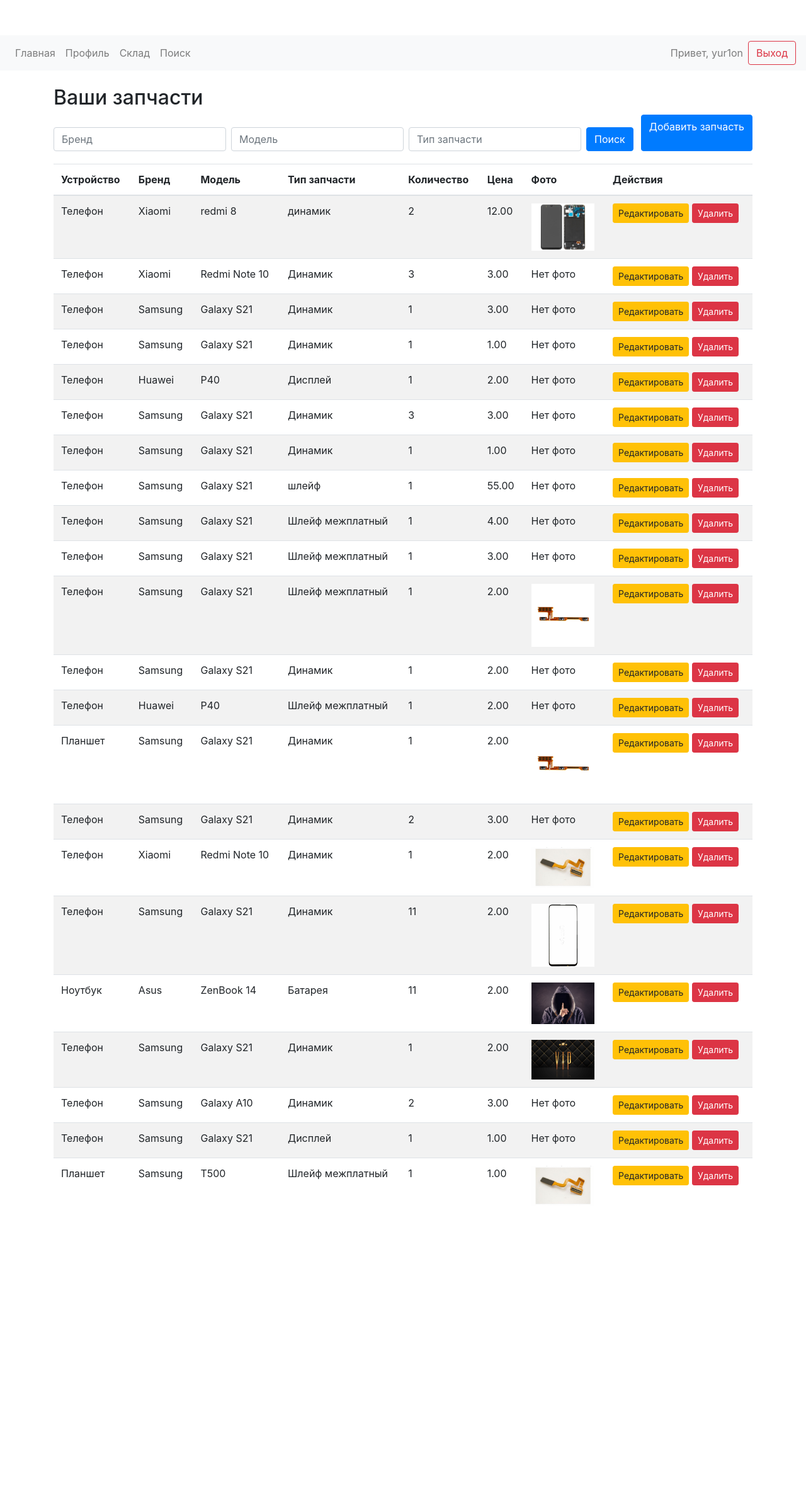
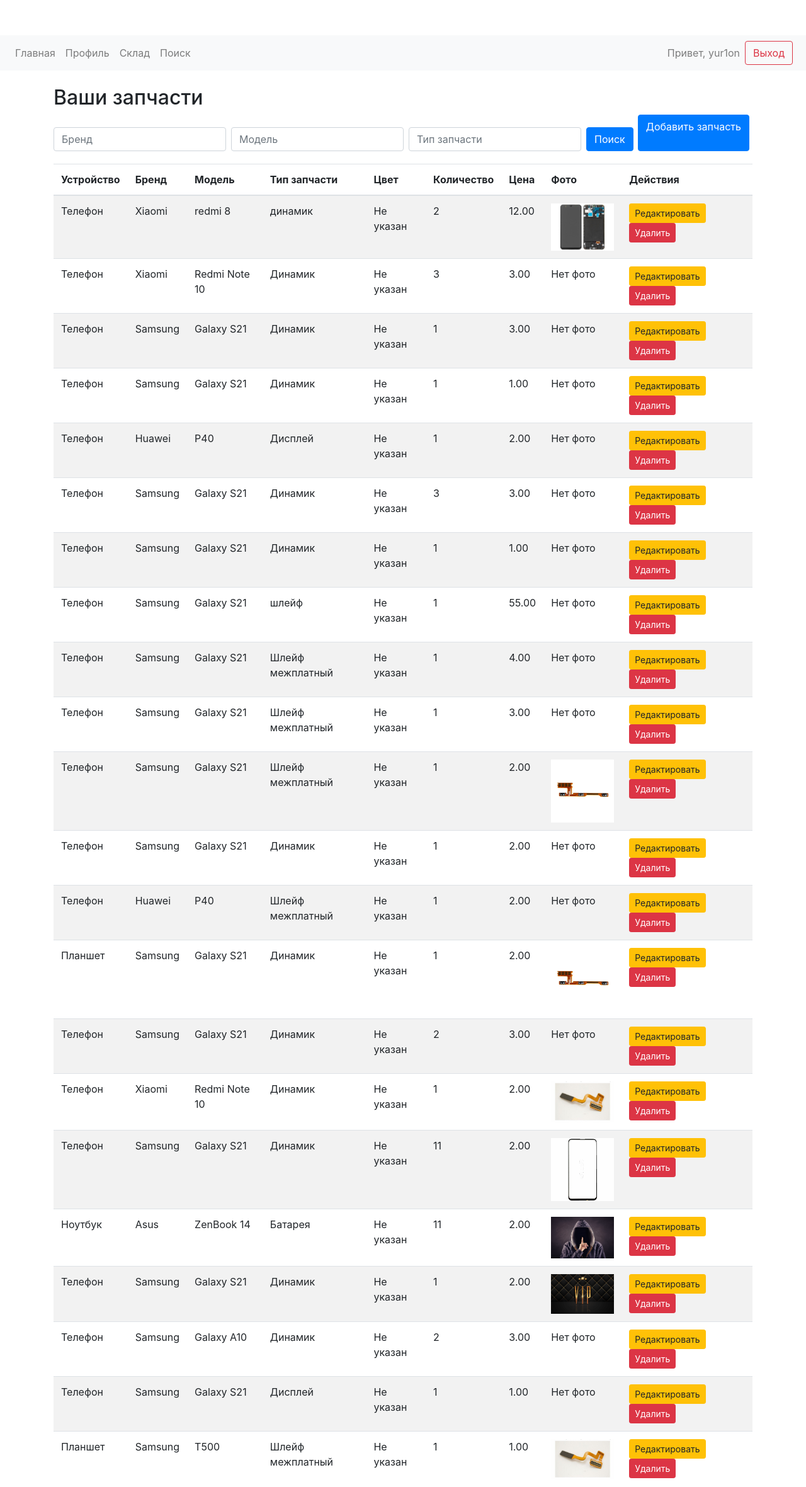
Before and after one commit to yur1on/sclad3, a Django app: page /warehouse/ in a window 1280 px wide. Shown: the whole page at 63% size. Before the commit the page ends 1912 px from the top, so only its background shows below. Run offline with Django 4.2, Linux system fonts and the light colour scheme; a user stored in the database is signed in; data comes from the database, SQL or seed files in the repository; both versions use the stored data as it was after the commit; some libraries are stand-ins or nearby versions.

Commit message:
добавлен цвет в таблицу

```diff
--- a/myproject/static/css/styles.css
+++ b/myproject/static/css/styles.css
@@ -18,3 +18,32 @@
 form {
     margin-top: 20px;
 }
+<style>
+    .img-link img {
+        transition: transform 0.2s ease-in-out;
+        max-width: 100px;
+        max-height: 100px;
+    }
+
+    .img-link img:hover {
+        transform: scale(1.2);
+    }
+
+    .img-link img:active {
+        transform: scale(1.5);
+    }
+
+    /* Убедитесь, что таблица занимает всю доступную ширину и выглядит хорошо на разных экранах */
+    .table-responsive {
+        overflow-x: auto;
+    }
+
+    /* Можно добавить отступы и стили для кнопок */
+    .btn {
+        margin-right: 5px;
+    }
+
+    .table {
+        margin-bottom: 0;
+    }
+</style>
--- a/myproject/warehouse/forms.py
+++ b/myproject/warehouse/forms.py
@@ -14,7 +14,8 @@
 
 
 
+
 class PartForm(forms.ModelForm):
     class Meta:
         model = Part
-        fields = ['device', 'brand', 'model', 'part_type', 'quantity', 'price', 'image']  # Добавлено поле image
+        fields = ['device', 'brand', 'model', 'part_type', 'color', 'quantity', 'price', 'image']
--- a/myproject/warehouse/models.py
+++ b/myproject/warehouse/models.py
@@ -7,9 +7,10 @@
     brand = models.CharField(max_length=100)
     model = models.CharField(max_length=100)
     part_type = models.CharField(max_length=100)
+    color = models.CharField(max_length=50, blank=True, null=True)  # Поле для цвета
     quantity = models.IntegerField()
     price = models.DecimalField(max_digits=10, decimal_places=2)
-    image = models.ImageField(upload_to='part_images/', blank=True, null=True)  # Поле для изображения
+    image = models.ImageField(upload_to='part_images/', blank=True, null=True)
 
     def __str__(self):
         return f"{self.device} - {self.brand} - {self.model} - {self.part_type}"
--- a/myproject/warehouse/templates/warehouse/warehouse.html
+++ b/myproject/warehouse/templates/warehouse/warehouse.html
@@ -50,6 +50,7 @@
                 <th>Бренд</th>
                 <th>Модель</th>
                 <th>Тип запчасти</th>
+                <th>Цвет</th> <!-- Добавлен столбец для цвета -->
                 <th>Количество</th>
                 <th>Цена</th>
                 <th>Фото</th> <!-- Добавлено: столбец для фото -->
@@ -63,6 +64,7 @@
                 <td>{{ part.brand }}</td>
                 <td>{{ part.model }}</td>
                 <td>{{ part.part_type }}</td>
+                <td>{{ part.color|default:"Не указан" }}</td> <!-- Отображение цвета -->
                 <td>{{ part.quantity }}</td>
                 <td>{{ part.price }}</td>
                 <td>
@@ -82,7 +84,7 @@
             </tr>
             {% empty %}
             <tr>
-                <td colspan="8">Запчасти не найдены</td>
+                <td colspan="9">Запчасти не найдены</td> <!-- Увеличено количество колонок на 1 -->
             </tr>
             {% endfor %}
         </tbody>
--- a/myproject/warehouse/views.py
+++ b/myproject/warehouse/views.py
@@ -70,7 +70,7 @@
 @login_required
 def add_part(request):
     if request.method == 'POST':
-        form = PartForm(request.POST, request.FILES)  # Добавлено request.FILES
+        form = PartForm(request.POST, request.FILES)
         if form.is_valid():
             part = form.save(commit=False)
             part.user = request.user
@@ -89,14 +89,17 @@
 
 
 
+from django.shortcuts import render
+from .models import Part
+
 def search(request):
     query = request.GET.get('q')
     brand = request.GET.get('brand')
     model = request.GET.get('model')
     part_type = request.GET.get('part_type')
+    color = request.GET.get('color')  # Добавлен цвет
     city = request.GET.get('city')
 
-    # Всегда выполняем глобальный поиск
     results = Part.objects.all()
 
     if query:
@@ -107,6 +110,8 @@
         results = results.filter(model__icontains=model)
     if part_type:
         results = results.filter(part_type__icontains=part_type)
+    if color:
+        results = results.filter(color__icontains=color)  # Фильтрация по цвету
     if city:
         results = results.filter(user__profile__city__icontains=city)
 
@@ -114,12 +119,11 @@
 
 
 
-
 @login_required
 def edit_part(request, part_id):
     part = get_object_or_404(Part, id=part_id, user=request.user)
     if request.method == 'POST':
-        form = PartForm(request.POST, request.FILES, instance=part)  # Added request.FILES here
+        form = PartForm(request.POST, request.FILES, instance=part)
         if form.is_valid():
             form.save()
             return redirect('warehouse')
```
Also changed, not shown: myproject/warehouse/templates/warehouse/add_part.html (+36 -1 lines), myproject/warehouse/templates/warehouse/search.html (+17 -14 lines), myproject/db.sqlite3, myproject/media/part_images/p_2371488_1_slidertop2_OCpWPLe.jpg (added), myproject/warehouse/migrations/0013_part_color.py (added).
